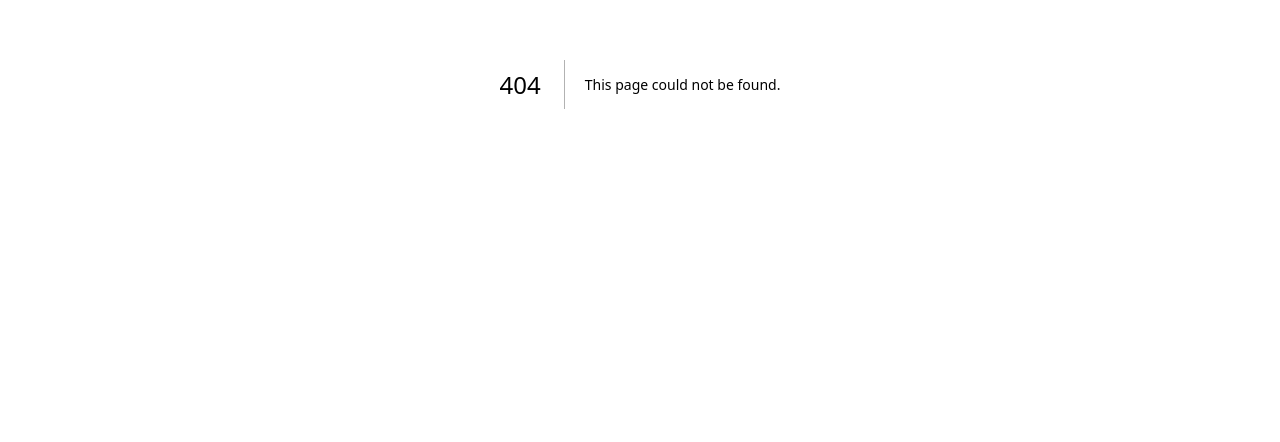
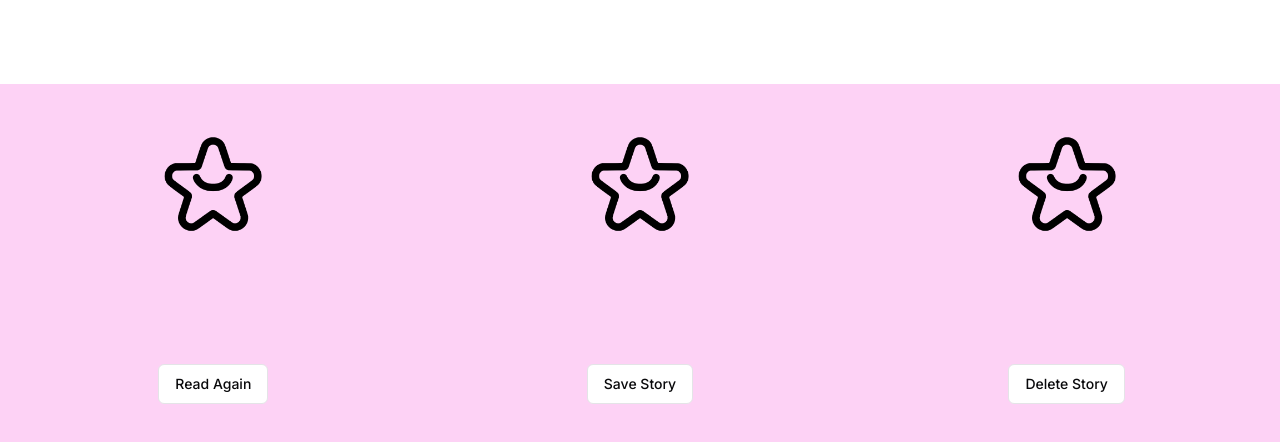
Before and after one commit to aroushasoltany/aurora, a Next.js app: page /final-page in a window 1280 px wide. Before the commit this address had no page. Shown: the part 316-758 px from the top of the page. Built offline with nearby package versions, Linux system fonts and the light colour scheme.

Commit message:
final book page - need to add new logos, and get book data

```diff
--- /dev/null
+++ b/app/final-page/page.tsx
@@ -0,0 +1,92 @@
+"use client"
+
+import React from 'react';
+import { useRouter } from "next/navigation";
+import {
+    AlertDialog,
+    AlertDialogAction,
+    AlertDialogCancel,
+    AlertDialogContent,
+    AlertDialogDescription,
+    AlertDialogFooter,
+    AlertDialogHeader,
+    AlertDialogTitle,
+    AlertDialogTrigger,
+  } from "@/components/ui/alert-dialog"
+import { Button } from "@/components/ui/button"
+import Image from "next/image";
+import logoBlack from "@/public/logos/aurora-black.png";
+
+export default function Finalpage() {
+const router = useRouter();
+  return (
+    <div className="grid h-screen grid-rows-2">
+        <div className=""></div>
+        <div className="bg-[#FDD2F5]">
+
+            <div className="grid h-full grid-cols-3">
+                <div className="grid h-full grid-rows-2">
+                    <div className="flex justify-center items-center">
+                        <Image
+                        src={logoBlack}
+                        alt="Aurora logo"
+                        width={100}
+                        height={100}
+                        />
+                    </div>
+                    <div className="flex justify-center items-center">
+                        <Button variant="outline">Read Again</Button>
+                    </div>
+                </div>
+
+                <div className="grid h-full grid-rows-2">
+                    <div className="flex justify-center items-center">
+                        <Image
+                        src={logoBlack}
+                        alt="Aurora logo"
+                        width={100}
+                        height={100}
+                        />
+                    </div>
+                    <div className="flex justify-center items-center">
+                        <Button variant="outline">Save Story</Button>
+                    </div>
+                </div>
+
+                <div className="grid h-full grid-rows-2">
+                    <div className="flex justify-center items-center">
+                        <Image
+                        src={logoBlack}
+                        alt="Aurora logo"
+                        width={100}
+                        height={100}
+                        />
+                    </div>
+                    <div className="flex justify-center items-center">
+                        <AlertDialog>
+                        <AlertDialogTrigger asChild>
+                            <Button variant="outline">Delete Story</Button>
+                        </AlertDialogTrigger>
+                        <AlertDialogContent>
+                            <AlertDialogHeader>
+                            <AlertDialogTitle>Are you absolutely sure?</AlertDialogTitle>
+                            <AlertDialogDescription>
+                                This action cannot be undone. This will permanently delete your account
+                                and remove your data from our servers.
+                            </AlertDialogDescription>
+                            </AlertDialogHeader>
+                            <AlertDialogFooter>
+                            <AlertDialogCancel>Cancel</AlertDialogCancel>
+                            <AlertDialogAction>Continue</AlertDialogAction>
+                            </AlertDialogFooter>
+                        </AlertDialogContent>
+                        </AlertDialog>
+                    </div>
+                </div>
+
+            </div>
+
+        </div>
+    </div>
+  )
+}
--- a/app/profile/page.tsx
+++ b/app/profile/page.tsx
@@ -13,6 +13,7 @@
   TableRow,
 } from "@/components/ui/table"
 import parentAvatar from "@/public/parent-avatar.png";
+import Image from "next/image";
 
 // background
 // div className="bg-blue-200 h-screen" style={{
--- /dev/null
+++ b/components/ui/alert-dialog.tsx
@@ -0,0 +1,141 @@
+"use client"
+
+import * as React from "react"
+import * as AlertDialogPrimitive from "@radix-ui/react-alert-dialog"
+
+import { cn } from "@/lib/utils"
+import { buttonVariants } from "@/components/ui/button"
+
+const AlertDialog = AlertDialogPrimitive.Root
+
+const AlertDialogTrigger = AlertDialogPrimitive.Trigger
+
+const AlertDialogPortal = AlertDialogPrimitive.Portal
+
+const AlertDialogOverlay = React.forwardRef<
+  React.ElementRef<typeof AlertDialogPrimitive.Overlay>,
+  React.ComponentPropsWithoutRef<typeof AlertDialogPrimitive.Overlay>
+>(({ className, ...props }, ref) => (
+  <AlertDialogPrimitive.Overlay
+    className={cn(
+      "fixed inset-0 z-50 bg-black/80  data-[state=open]:animate-in data-[state=closed]:animate-out data-[state=closed]:fade-out-0 data-[state=open]:fade-in-0",
+      className
+    )}
+    {...props}
+    ref={ref}
+  />
+))
+AlertDialogOverlay.displayName = AlertDialogPrimitive.Overlay.displayName
+
+const AlertDialogContent = React.forwardRef<
+  React.ElementRef<typeof AlertDialogPrimitive.Content>,
+  React.ComponentPropsWithoutRef<typeof AlertDialogPrimitive.Content>
+>(({ className, ...props }, ref) => (
+  <AlertDialogPortal>
+    <AlertDialogOverlay />
+    <AlertDialogPrimitive.Content
+      ref={ref}
+      className={cn(
+        "fixed left-[50%] top-[50%] z-50 grid w-full max-w-lg translate-x-[-50%] translate-y-[-50%] gap-4 border bg-background p-6 shadow-lg duration-200 data-[state=open]:animate-in data-[state=closed]:animate-out data-[state=closed]:fade-out-0 data-[state=open]:fade-in-0 data-[state=closed]:zoom-out-95 data-[state=open]:zoom-in-95 data-[state=closed]:slide-out-to-left-1/2 data-[state=closed]:slide-out-to-top-[48%] data-[state=open]:slide-in-from-left-1/2 data-[state=open]:slide-in-from-top-[48%] sm:rounded-lg",
+        className
+      )}
+      {...props}
+    />
+  </AlertDialogPortal>
+))
+AlertDialogContent.displayName = AlertDialogPrimitive.Content.displayName
+
+const AlertDialogHeader = ({
+  className,
+  ...props
+}: React.HTMLAttributes<HTMLDivElement>) => (
+  <div
+    className={cn(
+      "flex flex-col space-y-2 text-center sm:text-left",
+      className
+    )}
+    {...props}
+  />
+)
+AlertDialogHeader.displayName = "AlertDialogHeader"
+
+const AlertDialogFooter = ({
+  className,
+  ...props
+}: React.HTMLAttributes<HTMLDivElement>) => (
+  <div
+    className={cn(
+      "flex flex-col-reverse sm:flex-row sm:justify-end sm:space-x-2",
+      className
+    )}
+    {...props}
+  />
+)
+AlertDialogFooter.displayName = "AlertDialogFooter"
+
+const AlertDialogTitle = React.forwardRef<
+  React.ElementRef<typeof AlertDialogPrimitive.Title>,
+  React.ComponentPropsWithoutRef<typeof AlertDialogPrimitive.Title>
+>(({ className, ...props }, ref) => (
+  <AlertDialogPrimitive.Title
+    ref={ref}
+    className={cn("text-lg font-semibold", className)}
+    {...props}
+  />
+))
+AlertDialogTitle.displayName = AlertDialogPrimitive.Title.displayName
+
+const AlertDialogDescription = React.forwardRef<
+  React.ElementRef<typeof AlertDialogPrimitive.Description>,
+  React.ComponentPropsWithoutRef<typeof AlertDialogPrimitive.Description>
+>(({ className, ...props }, ref) => (
+  <AlertDialogPrimitive.Description
+    ref={ref}
+    className={cn("text-sm text-muted-foreground", className)}
+    {...props}
+  />
+))
+AlertDialogDescription.displayName =
+  AlertDialogPrimitive.Description.displayName
+
+const AlertDialogAction = React.forwardRef<
+  React.ElementRef<typeof AlertDialogPrimitive.Action>,
+  React.ComponentPropsWithoutRef<typeof AlertDialogPrimitive.Action>
+>(({ className, ...props }, ref) => (
+  <AlertDialogPrimitive.Action
+    ref={ref}
+    className={cn(buttonVariants(), className)}
+    {...props}
+  />
+))
+AlertDialogAction.displayName = AlertDialogPrimitive.Action.displayName
+
+const AlertDialogCancel = React.forwardRef<
+  React.ElementRef<typeof AlertDialogPrimitive.Cancel>,
+  React.ComponentPropsWithoutRef<typeof AlertDialogPrimitive.Cancel>
+>(({ className, ...props }, ref) => (
+  <AlertDialogPrimitive.Cancel
+    ref={ref}
+    className={cn(
+      buttonVariants({ variant: "outline" }),
+      "mt-2 sm:mt-0",
+      className
+    )}
+    {...props}
+  />
+))
+AlertDialogCancel.displayName = AlertDialogPrimitive.Cancel.displayName
+
+export {
+  AlertDialog,
+  AlertDialogPortal,
+  AlertDialogOverlay,
+  AlertDialogTrigger,
+  AlertDialogContent,
+  AlertDialogHeader,
+  AlertDialogFooter,
+  AlertDialogTitle,
+  AlertDialogDescription,
+  AlertDialogAction,
+  AlertDialogCancel,
+}
--- a/package.json
+++ b/package.json
@@ -9,6 +9,7 @@
     "lint": "next lint"
   },
   "dependencies": {
+    "@radix-ui/react-alert-dialog": "^1.0.5",
     "@radix-ui/react-avatar": "^1.0.4",
     "@radix-ui/react-label": "^2.0.2",
     "@radix-ui/react-navigation-menu": "^1.1.4",
```
Also changed, not shown: 1 other file (tests, documents, lock files or other folders).
